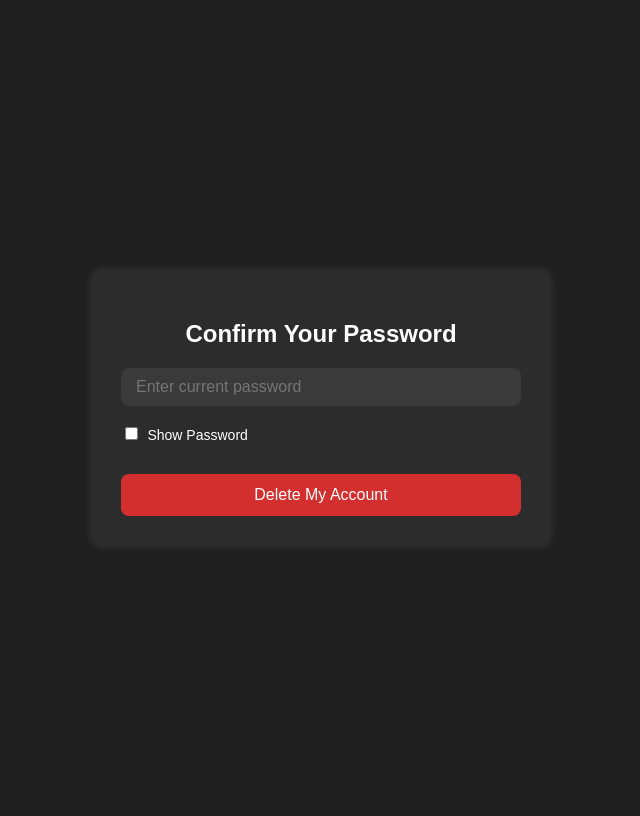
After one commit to Aswanidev-vs/Flowmark, a PHP site: page /current_password.php in a window 1280 px wide. The commit adds this page. Shown: the whole page, without its empty margins (319-959 px from the left). Run offline with PHP 8.4, Linux system fonts and the light colour scheme; the visitor is signed in with stand-in values (Sample User, id 1).

Commit message:
user account delete

```diff
--- /dev/null
+++ b/current_password.php
@@ -0,0 +1,114 @@
+<?php
+session_start();
+if (!isset($_SESSION['username'], $_SESSION['email'])) {
+    header("Location: login.html");
+    exit();
+}
+?>
+
+
+<!DOCTYPE html>
+<html lang="en">
+<head>
+    <meta charset="UTF-8">
+    <title>Confirm Password</title>
+    <style>
+        body {
+            background-color: #1f1f1f;
+            color: white;
+            font-family: Arial, sans-serif;
+            display: flex;
+            justify-content: center;
+            align-items: center;
+            height: 100vh;
+        }
+
+        .confirm-box {
+            background-color: #2c2c2c;
+            padding: 30px;
+            border-radius: 10px;
+            width: 90%;
+            max-width: 400px;
+            box-shadow: 0 0 10px rgba(255, 255, 255, 0.1);
+        }
+
+        .confirm-box h2 {
+            text-align: center;
+            margin-bottom: 20px;
+        }
+
+        input[type="password"] {
+            background-color: #3a3a3a;
+            color: white;
+            padding: 10px 15px;
+            border-radius: 8px;
+            border: none;
+            width: 100%;
+            box-sizing: border-box;
+            font-size: 16px;
+            margin-bottom: 10px;
+        }
+
+        input[type="checkbox"] {
+            margin-right: 5px;
+        }
+
+        label {
+            font-size: 14px;
+        }
+
+        button[type="submit"] {
+            background-color: #d32f2f;
+            color: white;
+            border: none;
+            padding: 12px;
+            width: 100%;
+            border-radius: 8px;
+            font-size: 16px;
+            margin-top: 15px;
+            cursor: pointer;
+            transition: background-color 0.3s ease;
+        }
+.pwd-field {
+    background-color: #3a3a3a;
+    color: white;
+    padding: 10px 15px;
+    border-radius: 8px;
+    border: none;
+    width: 100%;
+    box-sizing: border-box;
+    font-size: 16px;
+    margin-bottom: 10px;
+}
+
+        button[type="submit"]:hover {
+            background-color: #b71c1c;
+        }
+    </style>
+</head>
+<body>
+    <div class="confirm-box">
+        <h2>Confirm Your Password</h2>
+        <form action="delete_account.php" method="POST">
+            <input type="password" name="confirm_password" id="pwd" class="pwd-field" placeholder="Enter current password" required />
+
+            <div style="margin-top: 8px; margin-bottom: 15px;">
+                <input type="checkbox" id="showPwd" onclick="togglePasswordVisibility()">
+                <label for="showPwd">Show Password</label>
+            </div>
+            <button type="submit">Delete My Account</button>
+        </form>
+    </div>
+
+    <script>
+        function togglePasswordVisibility() {
+            var pwd = document.getElementById("pwd");
+            if (pwd.type === "password") {
+                pwd.type = "text";
+            } else {
+                pwd.type = "password";
+            }
+        }
+    </script>
+</body>
+</html>
--- a/home.html
+++ b/home.html
@@ -149,5 +149,6 @@
       location.replace("home.html");
     };
   </script>
+  </body>
 </body>
 </html>
```
Also changed, not shown: Todo.php (+20 -1 lines), delete_account.php (added, +68 -0 lines).
